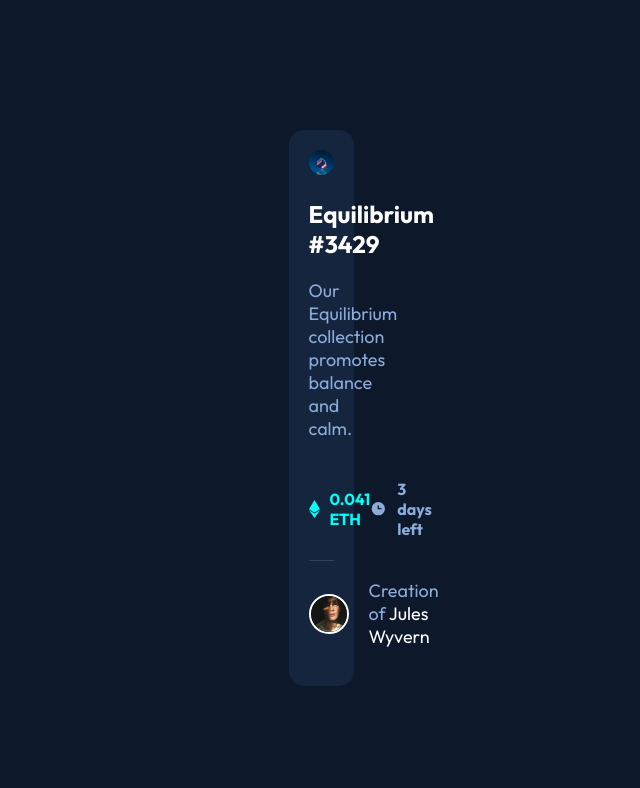
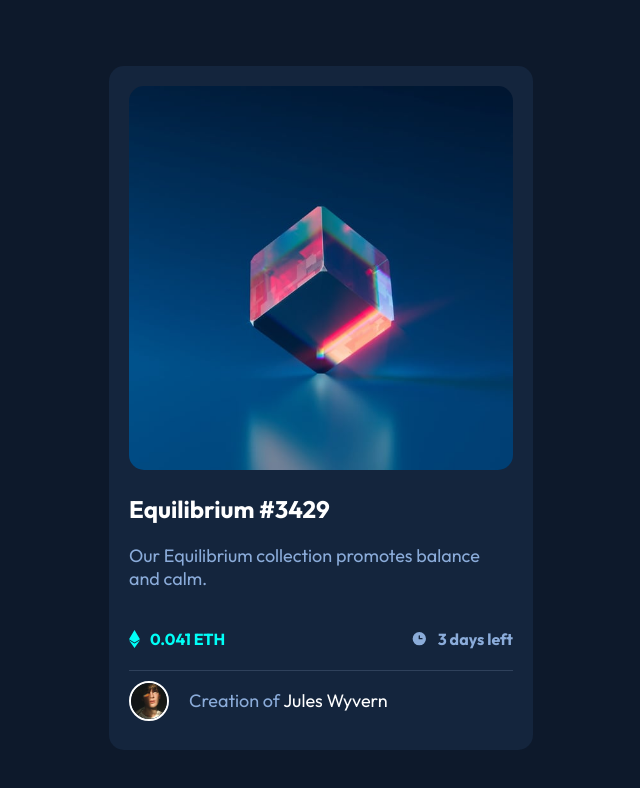
Before and after one commit to anurag1802/frontendmentor-ethcard, a plain HTML site: page index.html in a window 1536 px wide. Shown: the whole page, without its empty margins (447-1087 px from the left). Drawn offline with nearby package versions, Linux system fonts and the light colour scheme.

Commit message:
Update index.html

```diff
--- a/index.html
+++ b/index.html
@@ -140,7 +140,7 @@
 
     @media only screen and (min-width:1440px) {
       .main-container {
-        width: 25px;
+        width: 25vw;
       }
     }
   </style>
```
